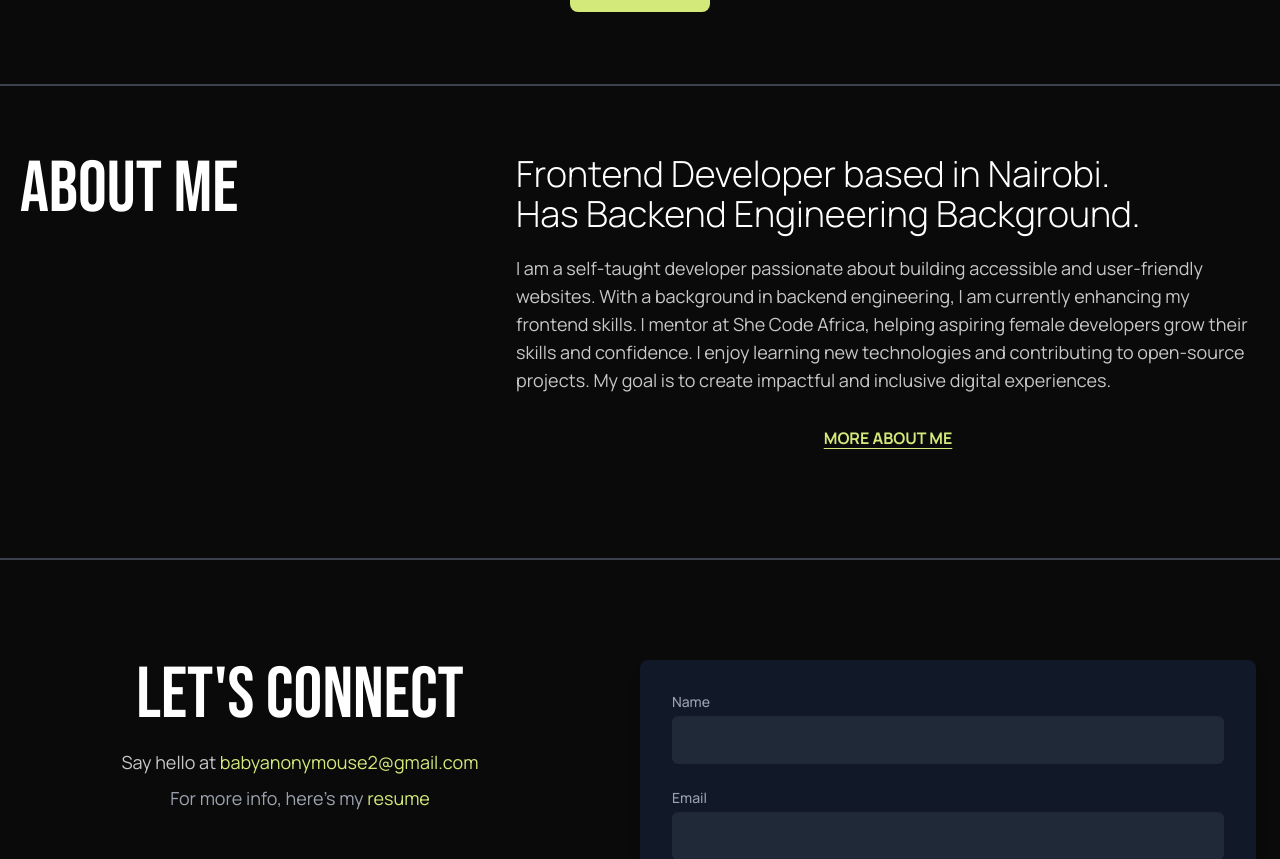
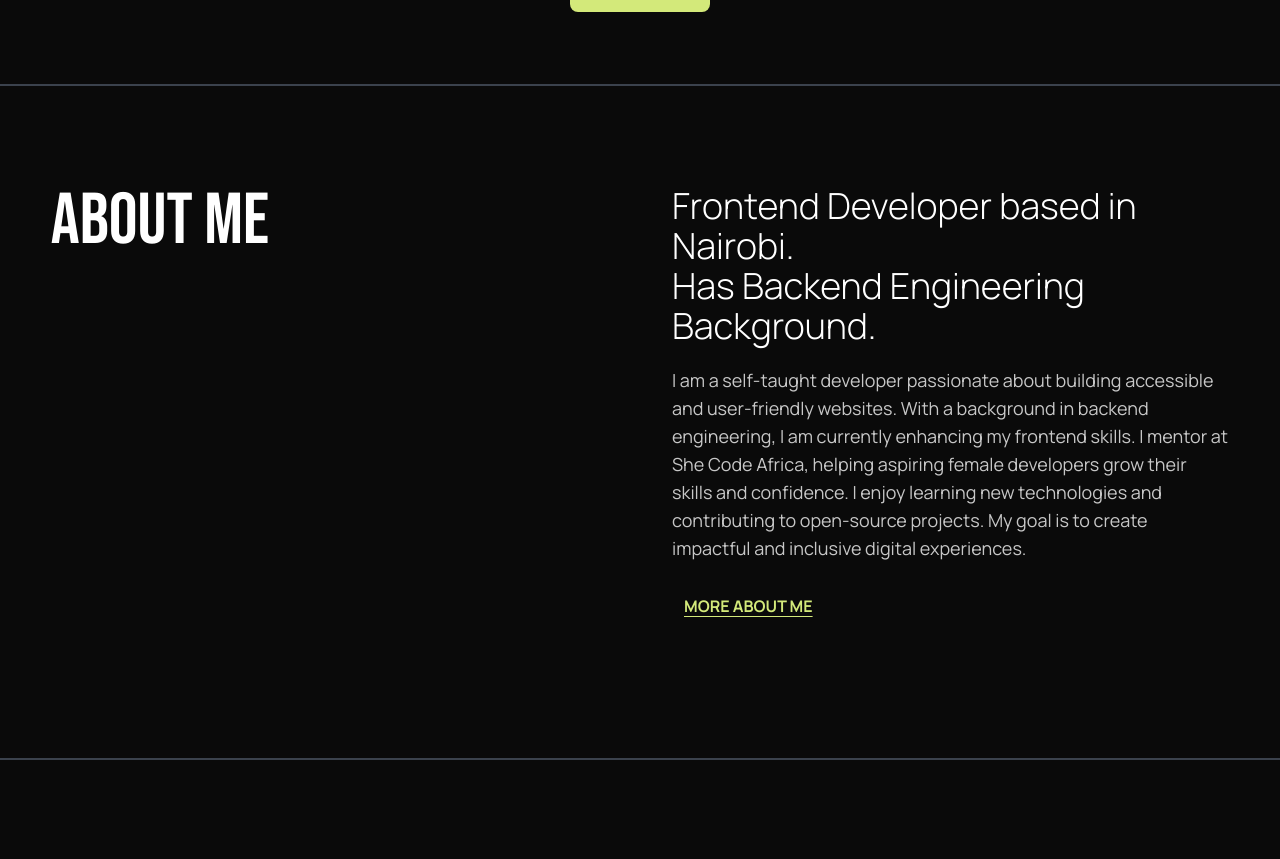
Before and after one commit to babyanonymouse/Portfolio, a Next.js app: page / in a window 1280 px wide. Shown: the part 2102-2961 px from the top of the page. Built offline with nearby package versions, Linux system fonts and the light colour scheme.

Commit message:
about responsivity

```diff
--- a/components/About.js
+++ b/components/About.js
@@ -3,13 +3,15 @@ import { motion } from "framer-motion";
 
 const About = () => {
   return (
-    <section className="flex flex-col md:flex-row max-w-[100rem] mx-auto py-8 px-5">
+    <section className="flex flex-col lg:flex-row md:max-w-[100rem] mx-auto py-16 px-5">
+      {/* About wrapper */}
+      <div className="flex flex-col lg:flex-row space-y-10 lg:space-y-0 lg:gap-16 max-w-8xl mx-auto justify-between ">
         {/* About Me Heading */}
         <motion.div
-        className="md:w-2/5 w-full text-center md:text-start"
-        initial={{ opacity: 0 }} // Start hidden, slide in from left
+          className="xl:text-start flex-1"
+          initial={{ opacity: 0 }}
           whileInView={{ opacity: 1, x: 0 }}
-        exit={{ opacity: 0, x: -50 }} // Fade out when scrolling away
+          exit={{ opacity: 0, x: -50 }}
           viewport={{ once: false, amount: 0.3 }}
           transition={{ duration: 0.8 }}
         >
@@ -20,31 +22,31 @@ const About = () => {
 
         {/* About Description */}
         <motion.div
-        className="md:w-3/5 space-y-5"
-        initial={{ opacity: 0}} // Slide in from right
+          className="space-y-5 text-center lg:text-start xl:max-w-4xl lg:max-w-2xl mx-auto flex-1"
+          initial={{ opacity: 0 }}
           whileInView={{ opacity: 1, x: 0 }}
           exit={{ opacity: 0, x: 50 }}
           viewport={{ once: false, amount: 0.3 }}
           transition={{ duration: 0.8, delay: 0.2 }}
         >
-        <h2 className="text-xl md:text-4xl font-manrope font-light text-center md:text-start mt-4 md:mt-0">
+          <h2 className="text-xl md:text-4xl font-manrope font-light mt-4 md:mt-0">
             Frontend Developer based in Nairobi. <br />
             Has Backend Engineering Background.
           </h2>
           <p className="font-manrope text-light text-sm md:text-lg">
-          I am a self-taught developer passionate about building accessible and
-          user-friendly websites. With a background in backend engineering, I am
-          currently enhancing my frontend skills. I mentor at She Code Africa,
-          helping aspiring female developers grow their skills and confidence. I
-          enjoy learning new technologies and contributing to open-source
-          projects. My goal is to create impactful and inclusive digital
-          experiences.
+            I am a self-taught developer passionate about building accessible
+            and user-friendly websites. With a background in backend
+            engineering, I am currently enhancing my frontend skills. I mentor
+            at She Code Africa, helping aspiring female developers grow their
+            skills and confidence. I enjoy learning new technologies and
+            contributing to open-source projects. My goal is to create impactful
+            and inclusive digital experiences.
           </p>
 
           {/* More About Me Button */}
           <motion.div
-          className="flex justify-center"
-          initial={{ opacity: 0, y: 20 }} // Fade in from below
+            className="flex justify-center lg:justify-start"
+            initial={{ opacity: 0, y: 20 }}
             whileInView={{ opacity: 1, y: 0 }}
             exit={{ opacity: 0, y: 20 }}
             viewport={{ once: false, amount: 0.3 }}
@@ -53,13 +55,14 @@ const About = () => {
             <motion.a
               href="/about"
               className="p-3 text-accent font-bold uppercase underline underline-offset-4"
-            whileHover={{ scale: 1.1 }} // Slight zoom on hover
+              whileHover={{ scale: 1.1 }}
               transition={{ duration: 0.2 }}
             >
               More about me
             </motion.a>
           </motion.div>
         </motion.div>
+      </div>
     </section>
   );
 };
```
Also changed, not shown: components/Contact.js (line endings or trailing spaces). Lines whose indentation alone changed are shown as unchanged.
